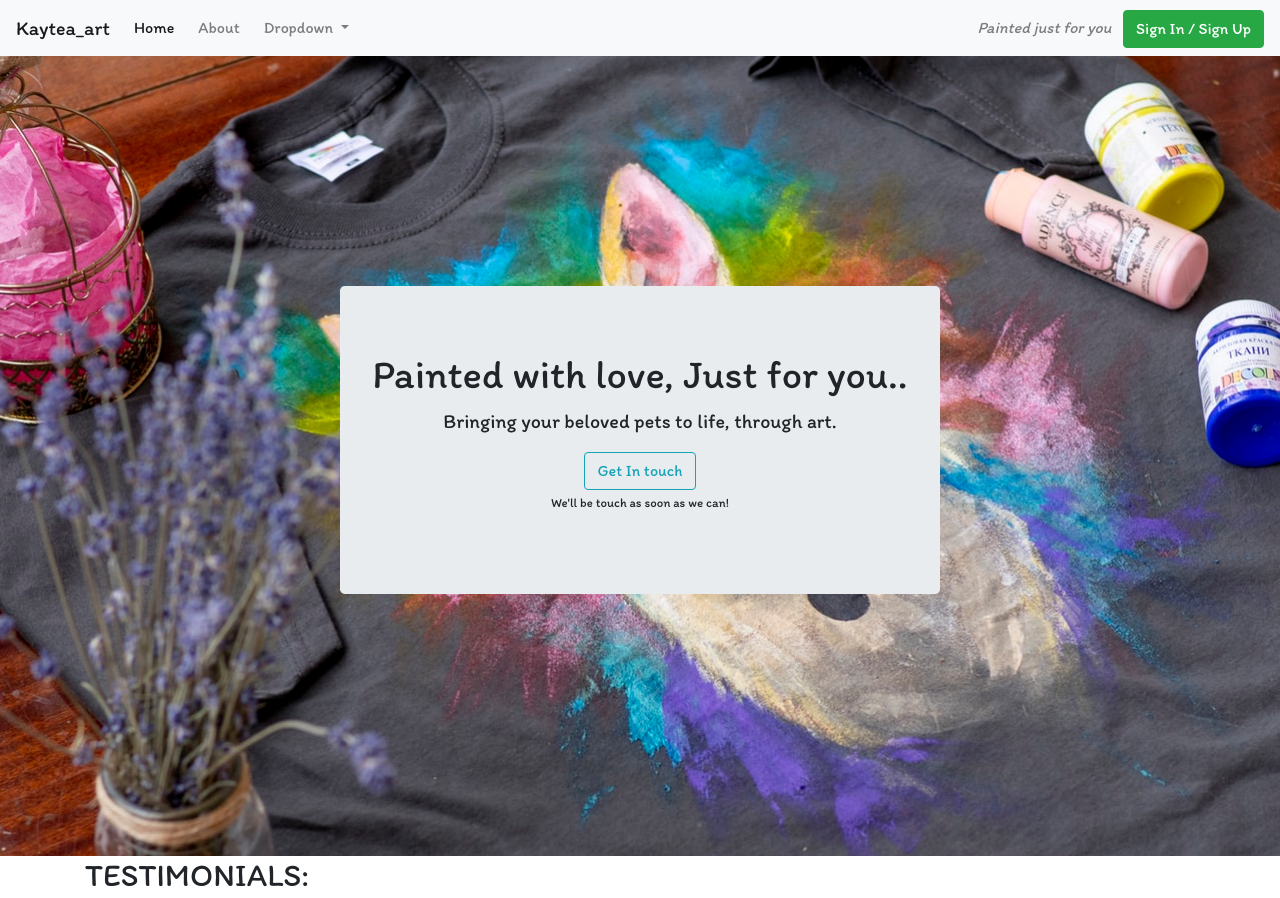
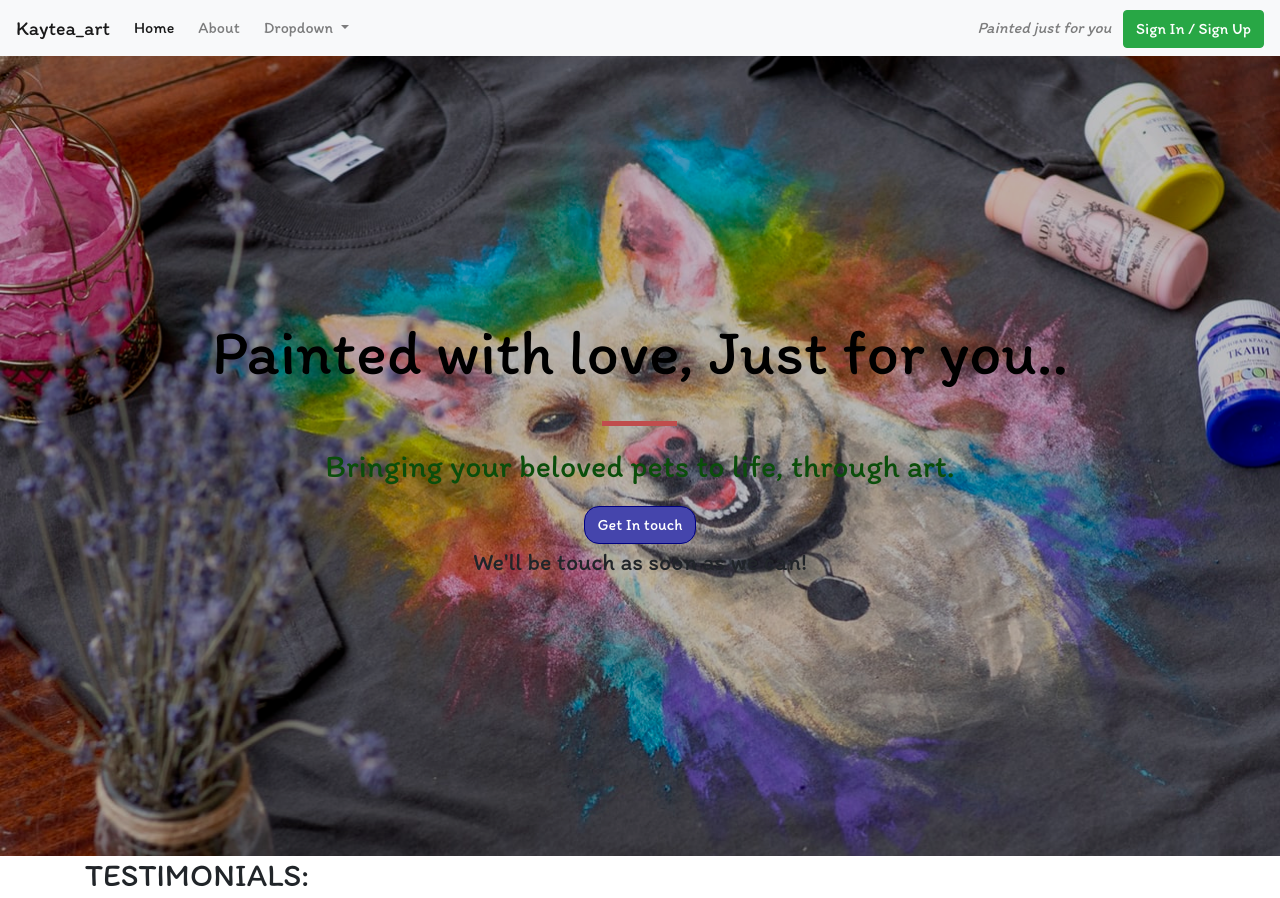
Before and after one commit to emmahartedev/art-gallery, a plain HTML site: page index.html in a window 1280 px wide. Shown: the top 898 px of the page. Drawn offline with nearby package versions, Linux system fonts and the light colour scheme.

Commit message:
add style riles to stylesheet.css to style jumbotron text and button

```diff
--- a/css/stylesheet.css
+++ b/css/stylesheet.css
@@ -16,8 +16,68 @@ body{
     display: flex;
     align-items: center;
     justify-content: center;
+
+    position: relative;
+}
+
+.opaque-layer{
+    position:absolute;
+    top:0;
+    left:0;
+    width:100%;
+    height:100%;
+    background-color: rgba(0,0,0,0.25);
 }
 
 .test-container{}
 
 .features-container{}
+
+
+/*jumbotron */
+
+.jumbo-header{
+    color:black;
+    margin: 30px;
+    font-size:400%;
+}
+
+.jumbotron{
+    background-color:transparent;
+}
+
+.jumbotron .lead{
+    color:rgb(11, 78, 11);
+    font-size:200%;
+}
+
+.jumbotron small{
+    font-size:150%;
+}
+/*block dividers */
+
+.block-divider{
+    background-color: #c04d4d;
+    border:#c04d4d;
+    width:75px;
+    height:5px;
+}
+
+/*buttons */
+
+.btn-art{
+    background: rgb(69, 69, 172);
+    color:white;
+    border-radius: 15px;
+    border-color: navy;
+}
+
+.btn-art:hover,
+.btn-art:active,
+.btn-art:focus,
+.btn-art:active:focus{
+    background: rgb(113, 148, 223);
+    color:white;
+    border-radius: 15px;
+    border-color: rgb(113, 148, 223);
+}
--- a/index.html
+++ b/index.html
@@ -57,13 +57,15 @@
     </div>
     -->
     <div class="container-fluid callout-container">
+        <div class="opaque-layer"> </div>
             <section class="callout jumbotron text-center">
                 <div class="row">
                     <div class= "col-12">
                             <div>
-                            <h1>Painted with love, Just for you..</h1>
+                                <h1 class="jumbo-header">Painted with love, Just for you..</h1>
+                                <hr class="block-divider">
                                 <p class="lead"> Bringing your beloved pets to life, through art.</p>
-                            <button type="button" class="btn btn-outline-info">Get In touch</button>
+                                <button type="button" class="btn btn-outline-info btn-art">Get In touch</button>
                                 <p><small> We'll be touch as soon as we can! </small></p>
                             </div>
                     </div>
```
Lines whose indentation alone changed are shown as unchanged.
